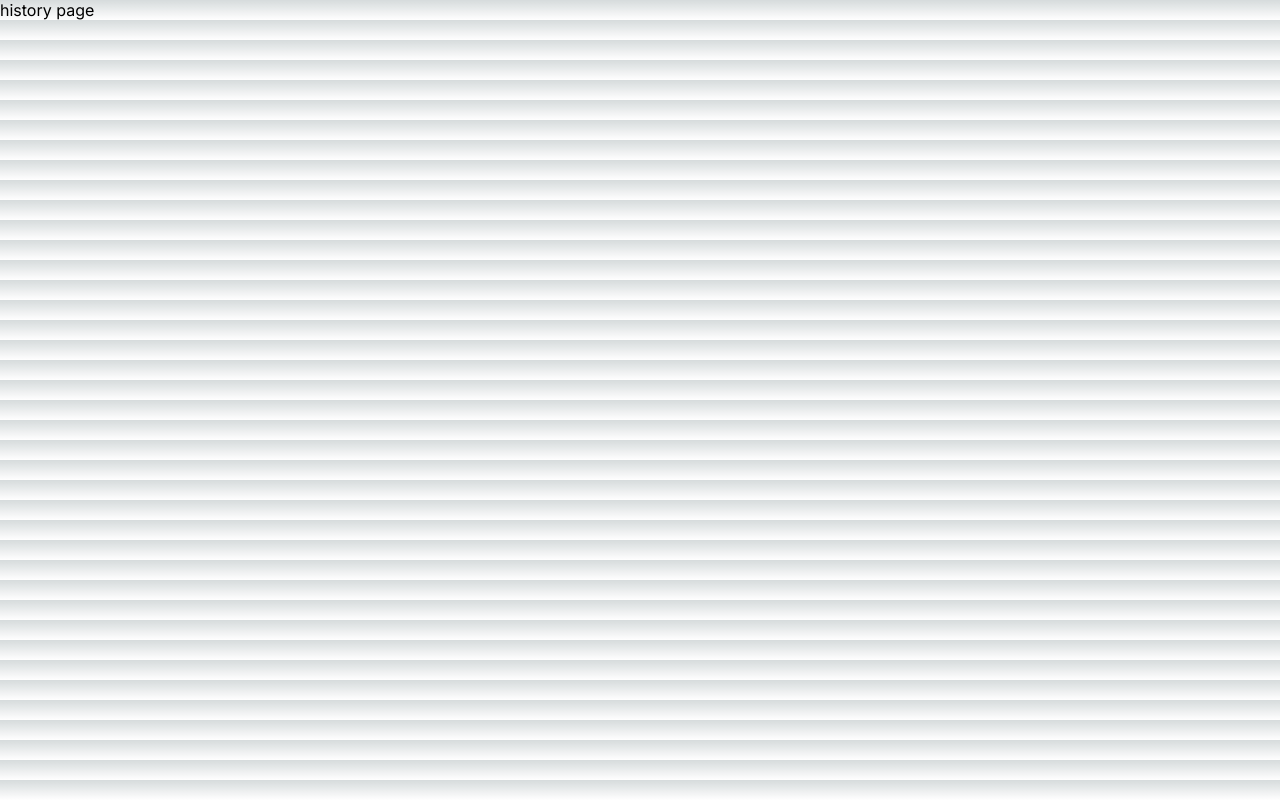
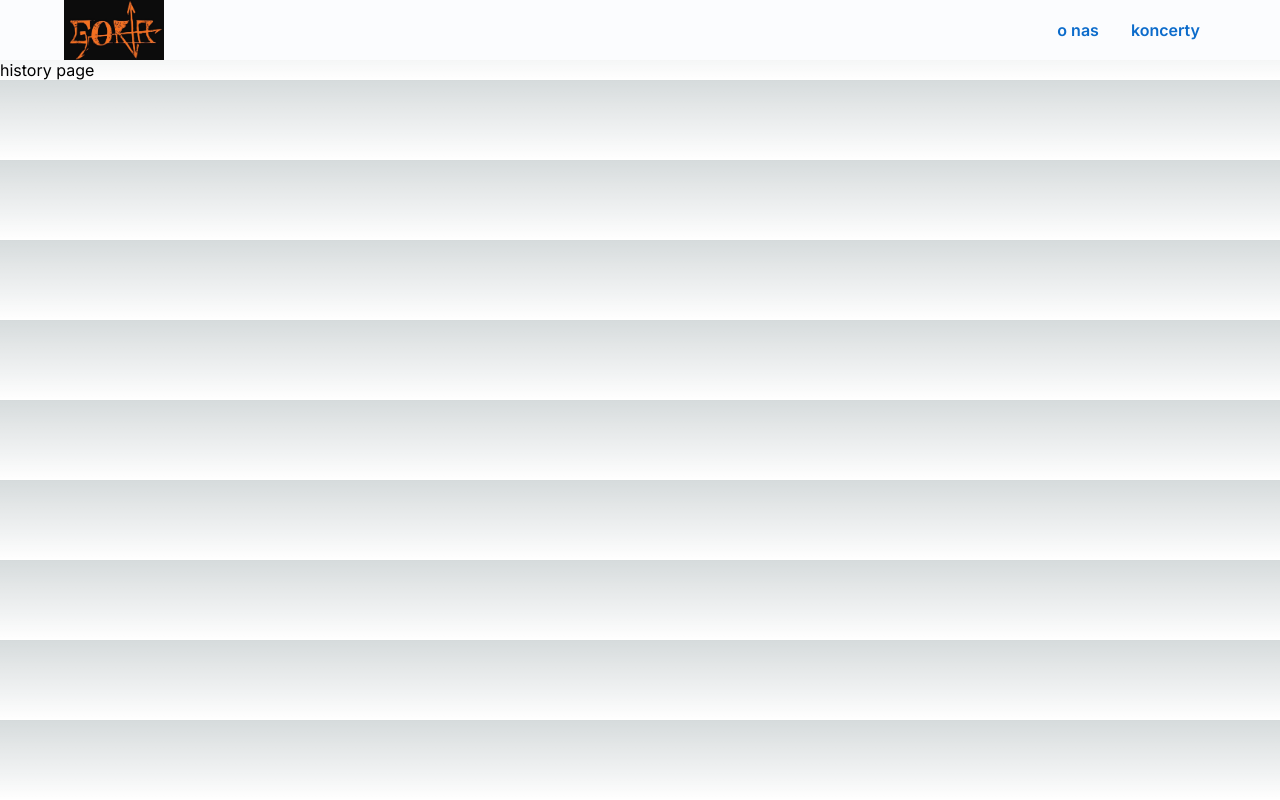
Before and after one commit to RafalM3211/goria, a Next.js app: page /history in a window 1280 px wide. Built offline with nearby package versions, Linux system fonts and the light colour scheme.

Commit message:
make provisoric app bar

```diff
--- a/src/app/layout.tsx
+++ b/src/app/layout.tsx
@@ -1,5 +1,6 @@
 import "./globals.css";
 import { Inter } from "next/font/google";
+import AppBar from "@/components/AppBar/Index";
 
 const inter = Inter({ subsets: ["latin"] });
 
@@ -15,7 +16,10 @@ export default function RootLayout({
 }) {
   return (
     <html lang="pl">
-      <body className={inter.className}>{children}</body>
+      <body className={inter.className}>
+        <AppBar />
+        {children}
+      </body>
     </html>
   );
 }
--- a/src/components/AppBar/Index.tsx
+++ b/src/components/AppBar/Index.tsx
@@ -0,0 +1,28 @@
+"use client";
+
+import { Sheet, Link, Button } from "@mui/joy";
+import Image from "next/image";
+
+export default function AppBar() {
+  return (
+    <Sheet
+      sx={{
+        px: "5%",
+        display: "flex",
+        justifyContent: "space-between",
+        alignItems: "center",
+      }}
+      component="header"
+    >
+      <Image src="/images/logo.jpg" height={60} width={100} alt="goria logo" />
+      <nav>
+        <Button variant="plain" color="neutral" component="div">
+          <Link href="#about">o nas</Link>
+        </Button>
+        <Button variant="plain" color="neutral" component="div">
+          <Link href="#about">koncerty</Link>
+        </Button>
+      </nav>
+    </Sheet>
+  );
+}
```
Also changed, not shown: public/images/logo.jpg (added).
